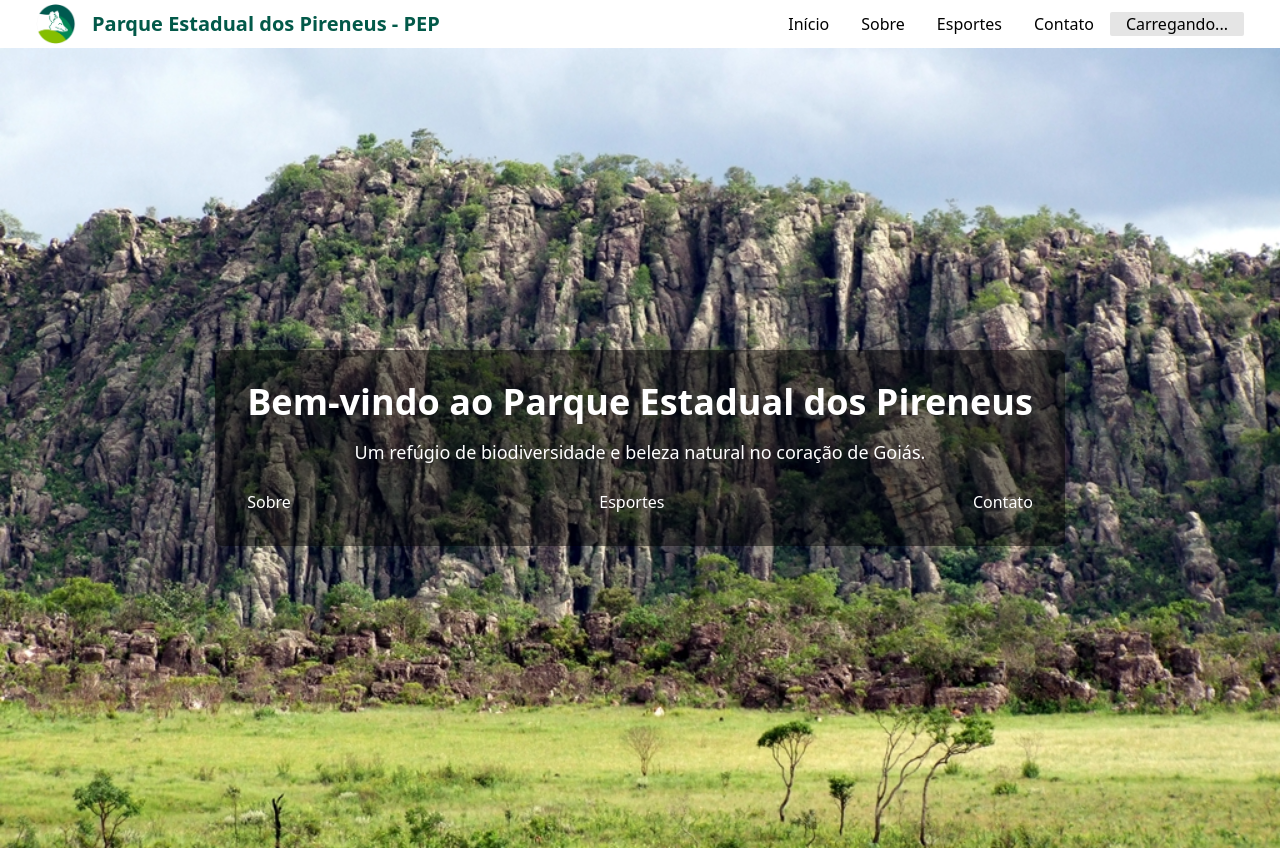
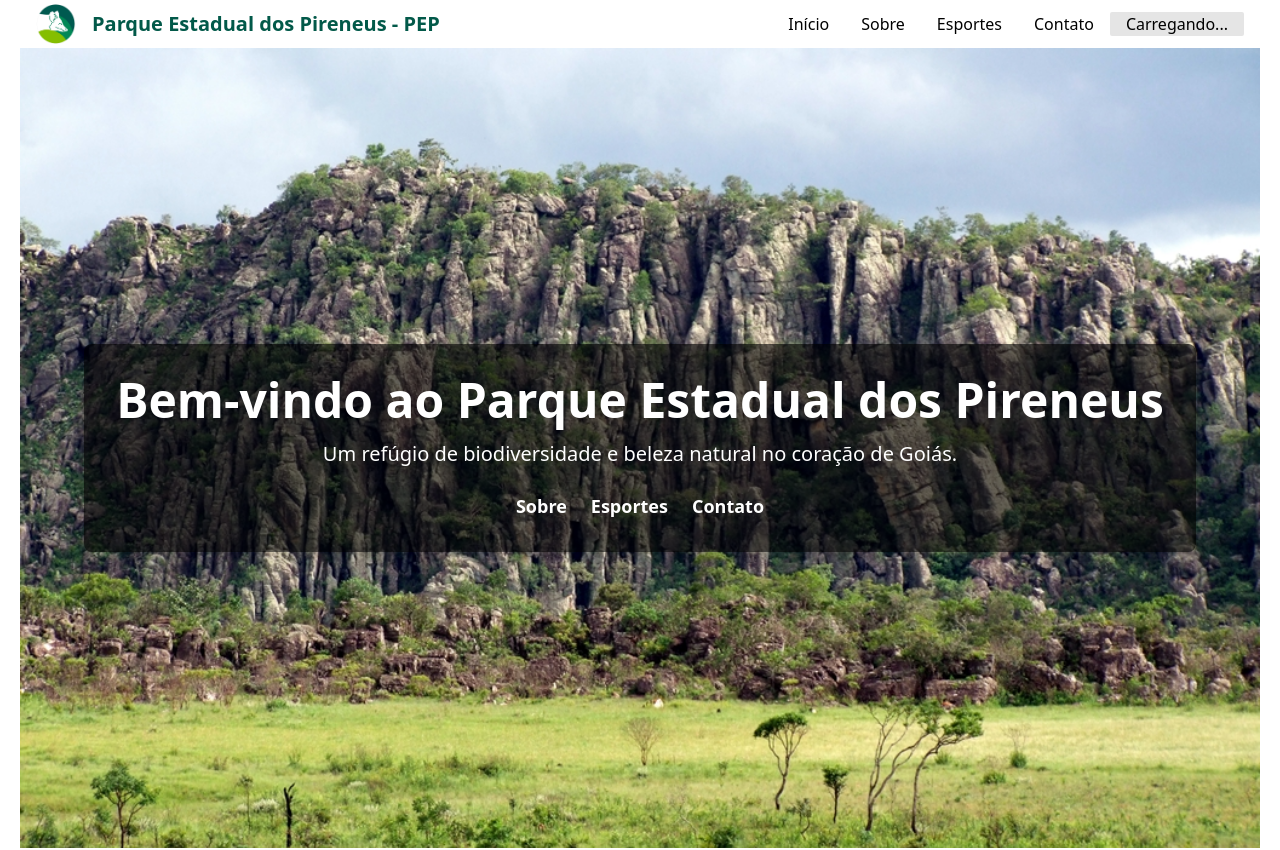
Before and after one commit to lucaspereiraio/pep-landing-page, a React (Create React App) app: page / in a window 1280 px wide. Shown: the top 850 px of the page. Built offline with nearby package versions, Linux system fonts and the light colour scheme; no server answers.

Commit message:
Home-styling

```diff
--- a/src/components/Home.jsx
+++ b/src/components/Home.jsx
@@ -4,21 +4,27 @@ import morroDoCabeludo from "../assets/morro-do-cabeludo.jpg";
 function Home() {
   return (
     <div
-      className="flex flex-col items-center justify-center w-full h-screen bg-cover bg-center text-center"
+      className="flex items-center justify-center max-w-[1240px] w-full h-screen mx-auto bg-cover bg-center"
       style={{ backgroundImage: `url(${morroDoCabeludo})` }}
     >
       {/* <div className="bg-black bg-opacity-50 flex-1"></div> */}
-      <div className="bg-black bg-opacity-50 p-8 rounded-lg text-white">
-        <h1 className="text-4xl font-bold">
+      <div className="bg-black bg-opacity-60 p-8 rounded-lg text-white text-center shadow-lg">
+        <h1 className="text-4xl md:text-5xl font-bold">
           Bem-vindo ao Parque Estadual dos Pireneus
         </h1>
-        <p className="mt-4 text-lg">
+        <p className="mt-4 text-lg md:text-xl">
           Um refúgio de biodiversidade e beleza natural no coração de Goiás.
         </p>
-        <ul className="mt-6 flex justify-between">
-          <li>Sobre</li>
-          <li>Esportes</li>
-          <li>Contato</li>
+        <ul className="mt-6 flex space-x-6 justify-center font-bold text-lg">
+          <li className="hover:text-[#b3d16a] cursor-pointer transition-colors duration-200">
+            Sobre
+          </li>
+          <li className="hover:text-[#b3d16a] cursor-pointer transition-colors duration-200">
+            Esportes
+          </li>
+          <li className="hover:text-[#b3d16a] cursor-pointer transition-colors duration-200">
+            Contato
+          </li>
         </ul>
       </div>
     </div>
```
